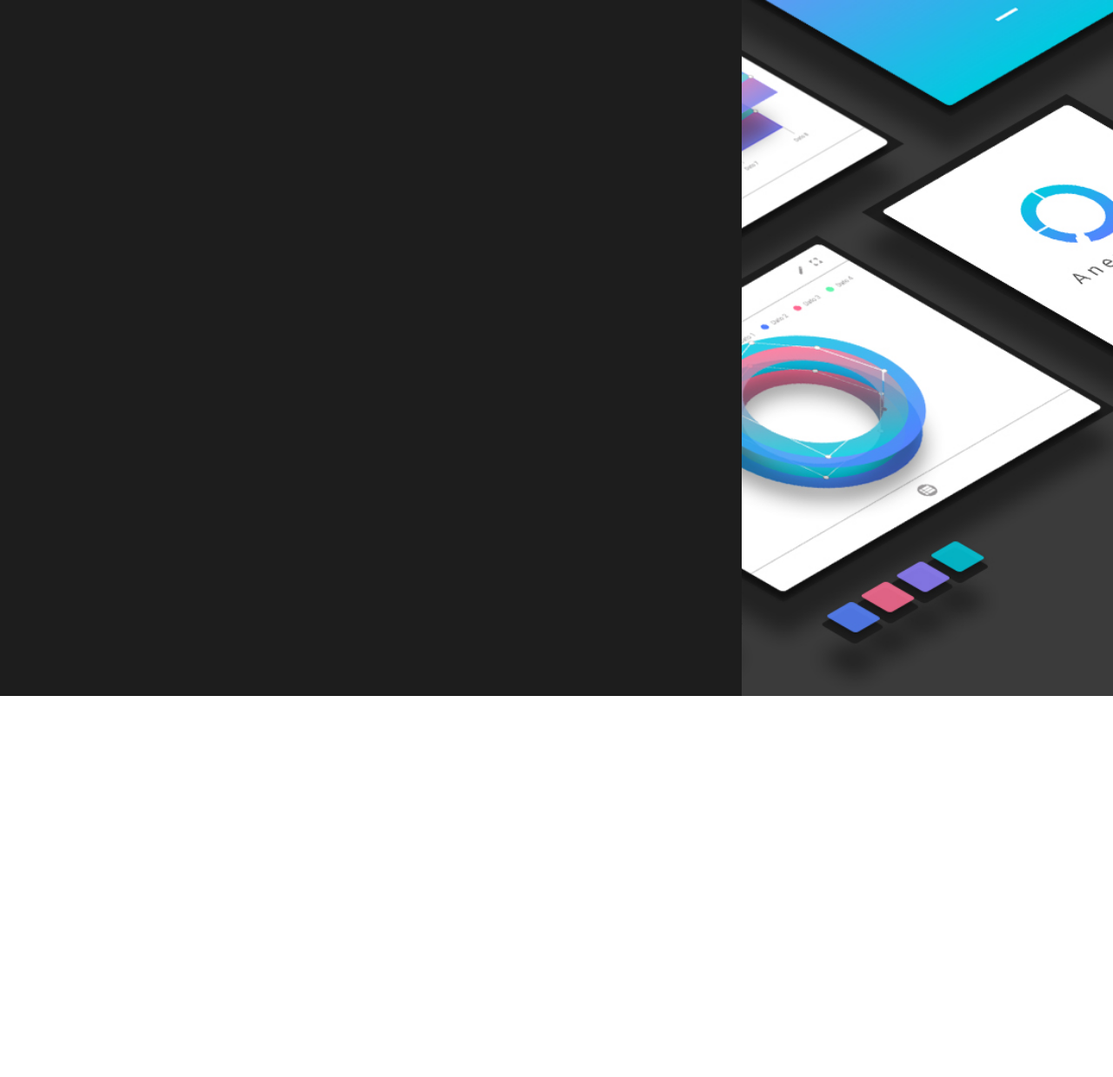
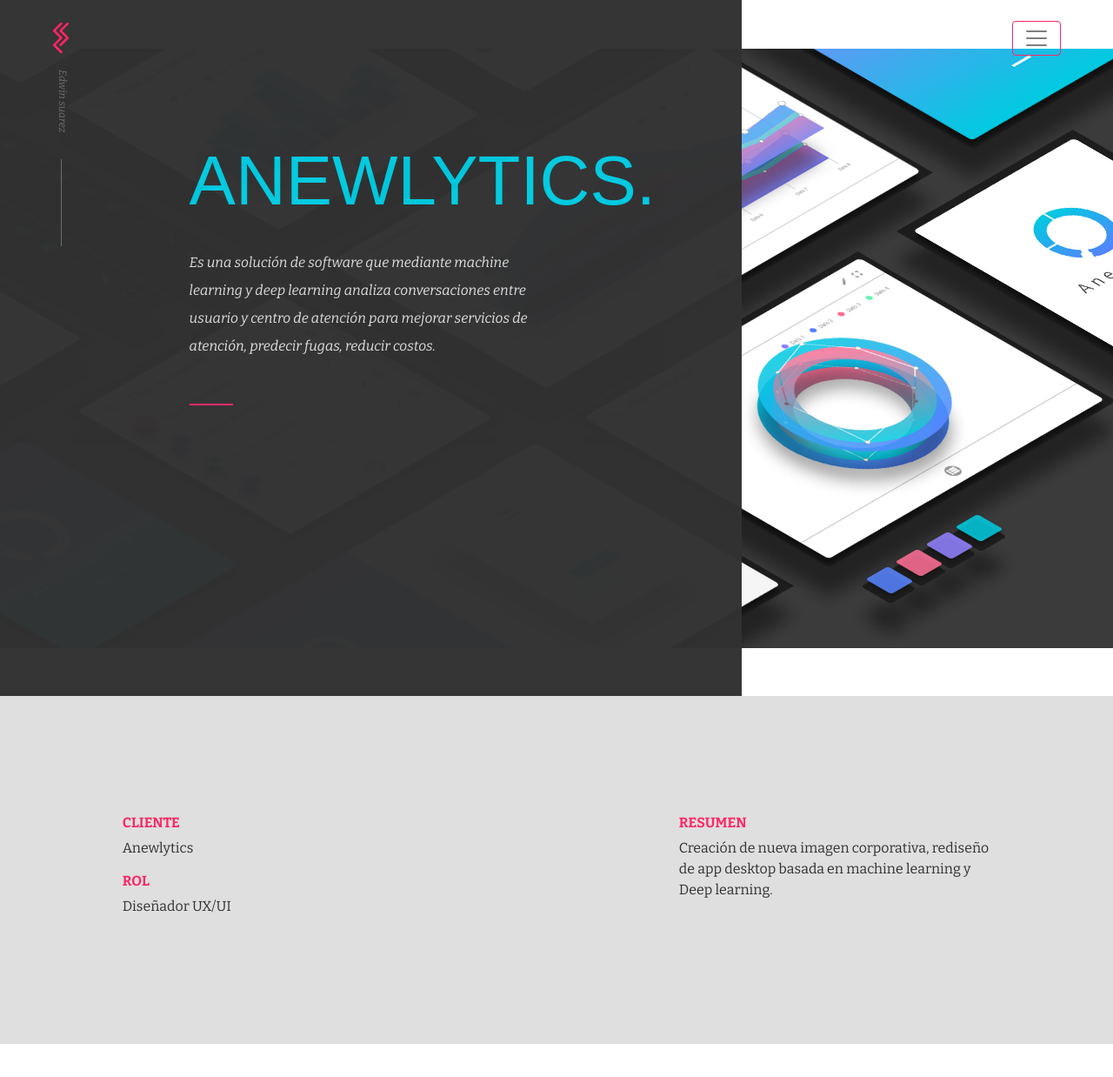
Before and after one commit to ESsuarez/Portafolio-ES, a plain HTML site: page html/anewlytics.html in a window 1280 px wide. Shown: the whole page at 87% size. Before the commit the page ends 800 px from the top, so only its background shows below. Drawn offline with nearby package versions, Linux system fonts and the light colour scheme.

Commit message:
home de anewlytics y resumen

```diff
--- a/assets/sass/abstracts/_variables.scss
+++ b/assets/sass/abstracts/_variables.scss
@@ -8,7 +8,7 @@ $light-gray:#A0A0A0;
 
 //Segundo esquema de colores
 
-$sky-blue:#2CB7FF;
+$sky-blue:#01CAE0;
 $cream-blue:#61CAFF;
 
 //tercer esquema de colores
@@ -31,7 +31,7 @@ $third-black:#6C6E70;
 
 //Tipografias
 
-$poppins: 'Poppins', sans-serif;
+$poppins: 'Anton', sans-serif;
 $bitter: 'Bitter', serif;
 
 //peso de fuentes
--- a/assets/sass/base/_base.scss
+++ b/assets/sass/base/_base.scss
@@ -8,7 +8,7 @@ body{
 }
 
 .color-indigo {
-    background-color:#f1ebeb;
+    background-color:$second-black;
   }
 
 .body__backgrund{
--- a/assets/sass/base/_reset.scss
+++ b/assets/sass/base/_reset.scss
@@ -2,7 +2,3 @@ body{
     margin:0px;
     padding: 0px;
 }
-
-img{
-    width:100vw;
-}
--- a/assets/sass/layout/anewlytics/_anew-home.scss
+++ /dev/null
@@ -1,30 +0,0 @@
-.anew-home{
-
-    img{
-        position: absolute;
-        height: 100vh;
-        width: auto;
-        right: 0px;
-    }
-
-    &__bg-black{
-        background-color: #1d1d1d;
-        height: 100vh;
-        position: absolute;
-        z-index: 500;
-
-    }
-}
-
-.container-fluid{
-    padding: 0px;
-    margin: 0px;
-}
-
-@media (max-width: 767px) {
-    .anew-home__bg-black{
-        opacity: 0.9;
-    }
-
-
-  }
--- /dev/null
+++ b/assets/sass/layout/anewlytics/_anew.scss
@@ -0,0 +1,91 @@
+.anew{
+    padding: 0px;
+    margin: 0px;
+
+    &__bg{
+        background-image: url(../img/anewlytics.jpg);
+        background-repeat: no-repeat;
+        background-position: right;
+    }
+
+    &__bg-black{
+        background-color: $second-black;
+        height: 100vh;
+        color: $platinum;
+        padding-top: 20vh;
+        padding-left: 17vw;
+        opacity: 0.98;
+
+
+        h1{
+            font-family: $poppins;
+            color: $sky-blue;
+            margin-bottom: 30px;
+            font-size: 5rem;
+        }
+
+        p{
+            font-family: $bitter;
+            font-size: 1rem;
+            font-weight: 300;
+            font-style: italic;
+            width: 400px;
+            line-height: 2;
+        }
+
+        div{
+            height: 2px;
+            width: 50px;
+            background-color: $primary-pink;
+            margin-top: 50px;
+        }
+    }
+}
+
+.name-anew{
+    position: absolute;
+    z-index: 800;
+    position: fixed;
+}
+
+.anew-resume{
+    height: 50vh;
+    background-color: $platinum;
+    z-index: 1000;
+
+    &__col{
+        padding: 17vh 11vw;
+
+    }
+
+    h3{
+        font-family: $bitter;
+        color: $primary-pink;
+        font-size: 1em;
+        font-weight: $bold;
+    }
+
+    p{
+        font-family: $bitter;
+        color: $second-black;
+    }
+}
+
+.anew-monitor{
+    padding: 0px;
+    margin: 0px;
+    height: 100vh;
+}
+
+.anew-problem{
+    padding: 0px;
+    margin: 0px;
+    height: 100vh;
+}
+
+
+@media (max-width: 767px) {
+
+
+
+  }
--- a/assets/sass/layout/index/_home-section.scss
+++ b/assets/sass/layout/index/_home-section.scss
@@ -1,5 +1,5 @@
 .home{
-    padding-top:120px;
+    padding-top:105px;
     padding-left:7%;
     position: relative;
     z-index: 900;
@@ -17,8 +17,7 @@
     &__h1{
         font-family: $poppins;
         font-size: $x-large;
-        font-weight: $bold;
-        line-height: 1;
+
         margin-bottom: 40px;
         color:$second-black;
     }
@@ -80,7 +79,7 @@
 
 }
 
-.name{
+.name,.name-anew{
     position:fixed;
     p{
         margin:80px 0px 0px 63px;
@@ -91,14 +90,14 @@
         font-family: $bitter;
         font-style: italic;
         height: max-content;
-        color: $white;
+        color: $third-black;
 
     }
 
     &__line{
         height: 100px;
         width: 1px;
-        background-color: $white;
+        background-color: $third-black;
         position: absolute;
         margin:183px 0px 0px 70px;
     }
--- a/assets/sass/layout/index/_trabajos.scss
+++ b/assets/sass/layout/index/_trabajos.scss
@@ -16,7 +16,7 @@
     &__bg{
 
         svg{
-            opacity: 0.7;
+            opacity: 0.05;
             fill: $white;
             right: -40px;
             text-align: right;
@@ -29,7 +29,7 @@
 
     &__img-anew{
         padding:0px;
-        border-radius: 20px;
+        border-radius: 5px;
         -webkit-box-shadow: -6px 10px 16px -9px rgba(0,0,0,0.91);
         -moz-box-shadow: -6px 10px 16px -9px rgba(0,0,0,0.91);
         box-shadow: -6px 10px 16px -9px rgba(0,0,0,0.91);
@@ -54,10 +54,9 @@
 
     &__h2{
         font-family: $poppins;
-        font-weight: $bold;
         font-size: $x-large;
         line-height: 0.8;
-        color:$primary-barney;
+        color:$sky-blue;
         padding-bottom: 28px;
     }
 
@@ -66,7 +65,7 @@
         font-weight: $regular;
         font-family: $bitter;
         font-style: italic;
-        color: $second-black;
+        color: $platinum;
     }
 }
 
--- a/assets/sass/main.scss
+++ b/assets/sass/main.scss
@@ -20,7 +20,7 @@
 
 //anewlytics//
 
-@import 'layout/anewlytics/anew-home';
+@import 'layout/anewlytics/anew';
 
 @import 'pages/pages';
 
--- a/html/anewlytics.html
+++ b/html/anewlytics.html
@@ -13,16 +13,59 @@
     <link rel="stylesheet" href="https://use.fontawesome.com/releases/v5.6.3/css/all.css"
         integrity="sha384-UHRtZLI+pbxtHCWp1t77Bi1L4ZtiqrqD80Kn4Z8NTSRyMA2Fd33n5dQ8lWUE00s/" crossorigin="anonymous">
     <!--Styles.css-->
-    <link rel="stylesheet" href="../hamburgers-master/dist/hamburgers.css">
     <link rel="stylesheet" href="../assets/css/main.css">
 </head>
 
 <body>
-    <div id="myNav" class="overlay">
+    <header class="header container-fluid">
+        <nav class="header__nav navbar  fixed-top navbar-light">
+            <a class="header__logo navbar-brand" href="../index.html">
+                <svg version="1.1" id="Layer_1" xmlns="http://www.w3.org/2000/svg"
+                    xmlns:xlink="http://www.w3.org/1999/xlink" x="0px" y="0px" viewBox="0 0 43 80"
+                    style="enable-background:new 0 0 43 80;" xml:space="preserve">
+                    <g id="Home_page_high_V1.0_6_1_">
+                        <g id="Grupo_6_1_" transform="translate(-143.774 -43.582)">
+                            <path id="Unión_2_1_" class="st0"
+                                d="M184,50.1l-15.6,15.6L183.6,81c1.3,0.9,1.6,2.7,0.8,4c-0.2,0.3-0.5,0.6-0.8,0.8l-17.2,17.2
+                                                   c-1.1,1.1-2.9,1.1-4,0c-1.1-1.1-1.1-2.9,0-4L178,83.3l-15.2-15.2c-1.3-0.9-1.6-2.7-0.8-4c0.2-0.3,0.5-0.6,0.8-0.8l17.2-17.2
+                                                   c1.1-1.1,2.9-1.1,4,0C185.1,47.3,185.1,49,184,50.1C184,50.1,184,50.1,184,50.1z" />
+                            <path id="Unión_3_1_" class="st0"
+                                d="M145.8,101.3c0-0.9,0.5-1.8,1.2-2.4l15.4-15.4L147,68.1c-1.3-0.9-1.6-2.7-0.8-4
+                                                   c0.2-0.3,0.5-0.6,0.8-0.8l17.1-17.1c1-1,2.5-1.2,3.7-0.4c1.5,1,1.6,3.1,0.4,4.3l-15.6,15.6l15.6,15.6c1.1,1.2,1.1,3,0,4.3
+                                                   l-15.6,15.6l15.6,15.6c1.1,1.1,1.1,2.9,0,4c-1.1,1.1-2.9,1.1-4,0L147,103.6C146.2,103.1,145.8,102.2,145.8,101.3L145.8,101.3z" />
+                        </g>
+                    </g>
+                </svg>
+            </a>
+
+            <button class="navbar-toggler" type="button" data-toggle="collapse" data-target="#navbarNav"
+                aria-controls="navbarNav" aria-expanded="false" aria-label="Toggle navigation">
+                <span class="navbar-toggler-icon"></span>
+            </button>
+            <div class="collapse navbar-collapse" id="navbarNav">
+                <ul class="navbar-nav ml-auto colapse-lg" style="text-align: right;">
+                    <li class="nav-item" style="margin-top: 5px;">
+                        <a class="nav-link" href="#">Acerca de mi</a>
+                    </li>
+                    <li class="nav-item">
+                        <a class="nav-link" href="#">Trabajos</a>
+                    </li>
+                    <li class="nav-item">
+                        <a class="nav-link" href="#">Contacto</a>
+                    </li>
+                </ul>
+            </div>
+        </nav>
+    </header>
+    <section class="name-anew d-none d-lg-block">
+        <p class="name__p">Edwin suarez</p>
+        <div class="name__line"></div>
+    </section>
+    <!--<div id="myNav" class="overlay">
         <a href="javascript:void(0)" class="closebtn" onclick="closeNav()">
             <span class="hamburger-inner"></span>
-        </span>
-    </button></a>
+            </span>
+            </button></a>
         <div class="overlay-content">
             <a href="#">About</a>
             <a href="#">Services</a>
@@ -31,12 +74,35 @@
         </div>
     </div>
     <span style="font-size:30px;cursor:pointer" onclick="openNav()">
-    </span>
-    <section class="anew-home container-fluid">
-        <img src="../assets/img/isometria-anewlytics.jpg" alt="">
-        <div class="anew-home__bg-black col-sm-12 col-md-8"></div>
-
+    </span>-->
+    <section class="anew container-fluid">
+        <div class="anew__bg">
+            <div class="anew__bg-black col-sm-12 col-md-8">
+                <h1>ANEWLYTICS.</h1>
+                <p>Es una solución de software que mediante machine learning y deep learning analiza conversaciones
+                    entre
+                    usuario y centro de atención para mejorar servicios de atención, predecir fugas, reducir costos.</p>
+                <div></div>
+            </div>
+        </div>
     </section>
+    <section class="anew-resume container-fluid">
+       <div class="row">
+            <div class="anew-resume__col col-sm-12 col-md-6">
+                <h3>CLIENTE</h3>
+                <p>Anewlytics</p>
+                <h3>ROL</h3>
+                <p>Diseñador UX/UI</p>
+            </div>
+            <div class="anew-resume__col col-sm-12 col-md-6">
+                <h3>RESUMEN</h3>
+                <p>Creación de nueva imagen corporativa, rediseño de app desktop basada en machine learning y Deep
+                    learning.</p>
+            </div>
+        </div>
+    </section>
+    <section class="anew-monitor container-fluid"></section>
+    <section class="anew-problem container-fluid"></section>
 
 
 
```
Also changed, not shown: index.html (+8 -9 lines), assets/css/main.css, assets/img/anewlytics.jpg (renamed from assets/img/isometria-anewlytics.jpg), 1 other file.
